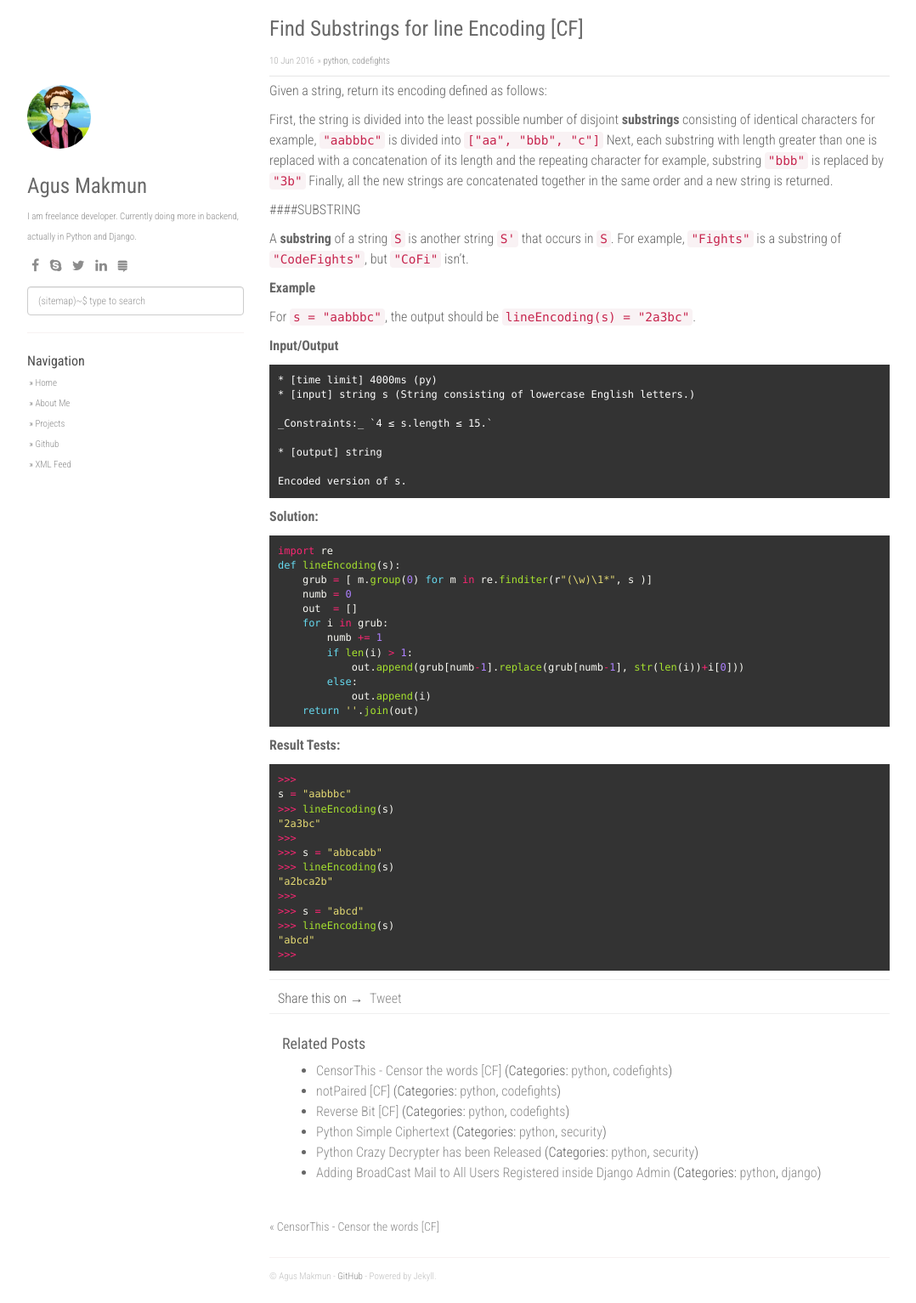
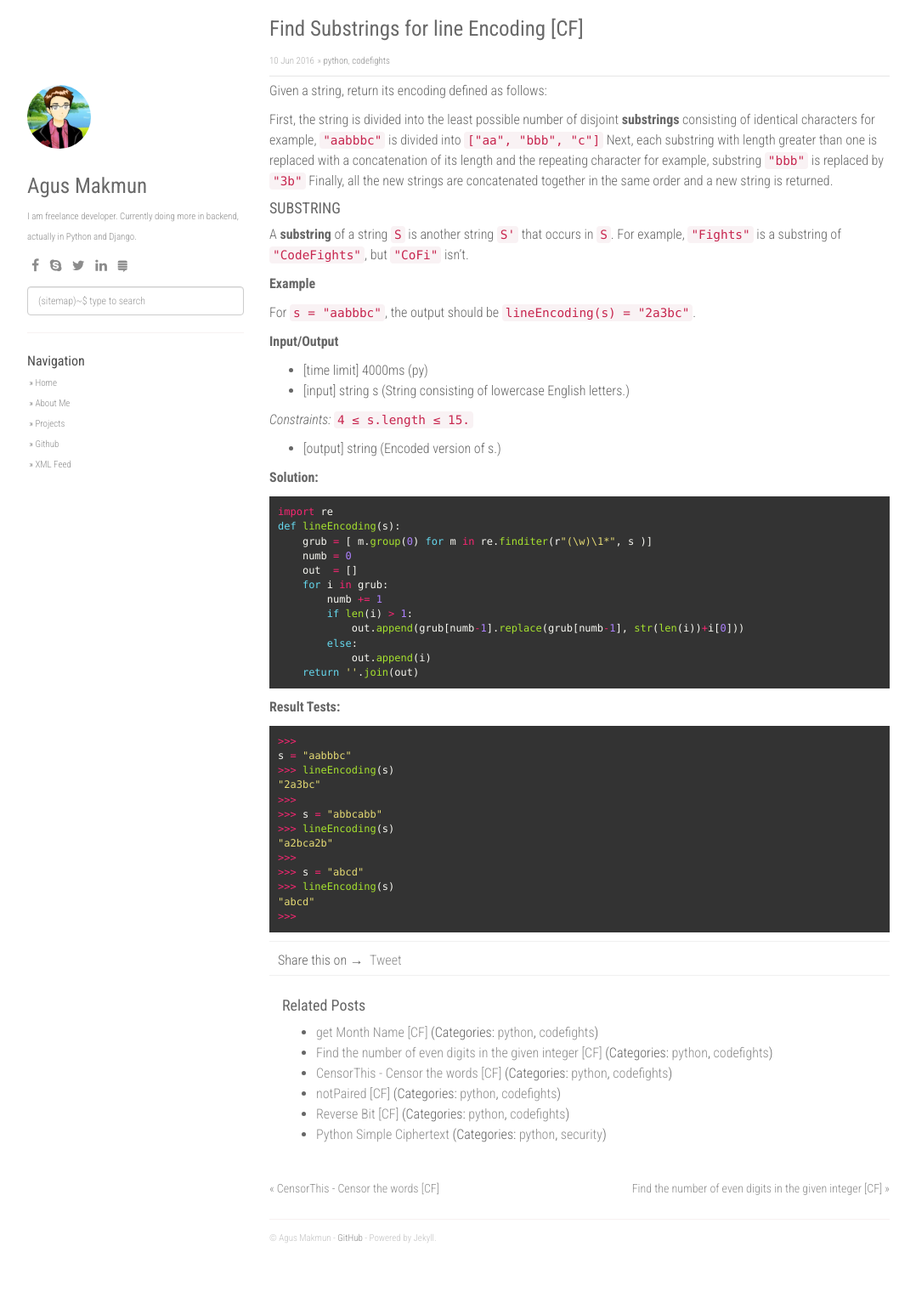
Before and after one commit to agusmakmun/agusmakmun.github.io, a Jekyll site: the page built from _posts/2016-06-11-find-substrings-for-line-encoding-cf.md, in a window 1280 px wide. Shown: the whole page at 85% size, without its empty margins (53-1131 px from the left). Built offline with Jekyll 4.4.1, drawn with Linux system fonts in a browser that asks for light colours; nearby versions of some CDN libraries; comment, search, counter and statistics services are not loaded; after the commit the page ends 1488 px from its top, so only the background shows below that; grey boxes are pictures that could not be loaded.

Commit message:
added posts

````diff
--- a/_config.yml
+++ b/_config.yml
@@ -42,8 +42,8 @@ urls:
 
 url: "https://agusmakmun.github.io"
 baseurl: ""
-paginate: 15
-per_page: 15
+paginate: 20
+per_page: 20
 paginate_path: "/page:num/"
 markdown: kramdown
 gems:
--- /dev/null
+++ b/_posts/2016-06-11-find-the-number-of-even-digits-in-the-given-integer-cf.md
@@ -0,0 +1,44 @@
+---
+layout: post
+title:  "Find the number of even digits in the given integer [CF]"
+date:   2016-06-11 03:39:03 +0700
+categories: [python, codefights]
+---
+
+Find the number of even digits in the given integer.
+
+**Example**
+
+* For `n = 1010`, the output should be `numberOfEvenDigits(n) = 2`.
+* For `n = 123`, the output should be `numberOfEvenDigits(n) = 1`.
+
+**Input/Output**
+
+* [time limit] 4000ms (py)
+* [input] integer n (A positive integer).
+
+**_Constraints:_**
+
+* 1 ≤ n ≤ 106.
+
+* **[output] integer**
+
+**My Solution:**
+
+```python
+def numberOfEvenDigits(n):
+    return len(filter(lambda m: m.isdigit() and int(m) % 2 == 0, str(n)))
+```
+
+**Rests Tests:**
+
+```
+n: 1010
+Output: 2
+
+n: 123
+Output: 1
+
+n: 135
+Output: 0
+```
--- /dev/null
+++ b/_posts/2016-06-11-get-month-name-cf.md
@@ -0,0 +1,48 @@
+---
+layout: post
+title:  "get Month Name [CF]"
+date:   2016-06-11 03:43:45 +0700
+categories: [python, codefights]
+---
+
+Map the given integer to a month.
+
+**Example:**
+
+* For `mo = 1`, the output should be `getMonthName(mo) = "Jan"`,
+* For `mo = 0`, the output should be `getMonthName(mo) = "invalid month"`.
+
+**Input/Output**
+
+* [time limit] 4000ms (py)
+* [input] integer mo (A non-negative integer).
+* **Constraints:** `0 ≤ mo ≤ 15`.
+* **[output] string**
+
+A `3`-letter abbreviation of month number `mo` or `"invalid month"` if the month doesn't exist.
+
+Here are abbreviations of all months:
+
+**My Solution:**
+
+```python
+def getMonthName(mo):
+    months = {
+        1: "Jan", 2: "Feb", 3: "Mar", 4:"Apr",
+        5: "May", 6: "Jun", 7: "Jul", 8:"Aug",
+        9: "Sep", 10: "Oct", 11: "Nov", 12: "Dec"
+    }
+    if mo in months.keys():
+        return months.get(mo)
+    return "invalid month"
+```
+
+**Result Tests**:
+
+```python
+>>> getMonthName(1)
+"Jan"
+>>> getMonthName(0)
+"invalid month"
+>>>
+```
````
Also changed, not shown: _posts/2016-06-11-find-substrings-for-line-encoding-cf.md (renamed from _posts/2016-06-11-mdam.md, +5 -7 lines), static/img/screenshot-post-page.png.
